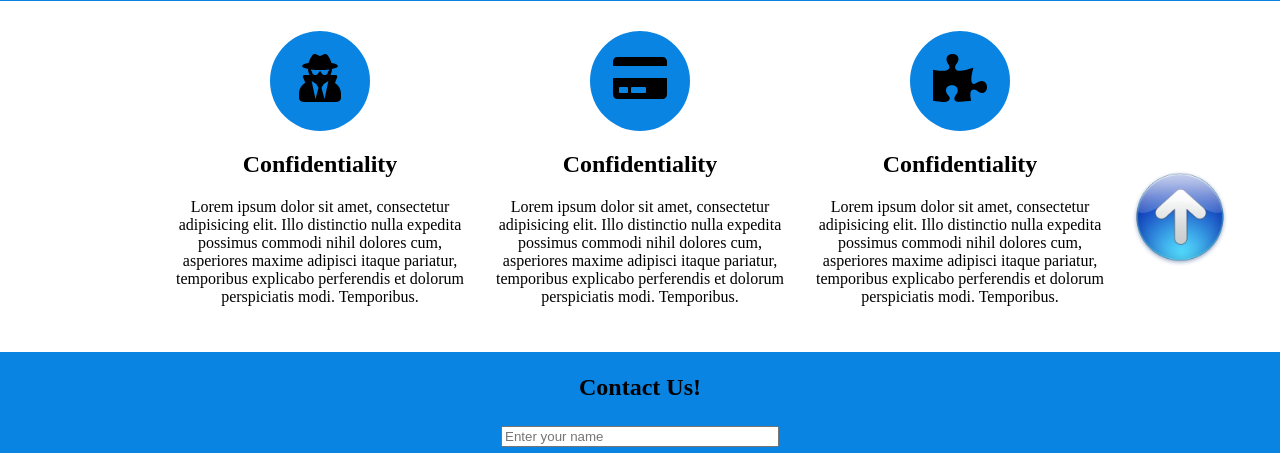
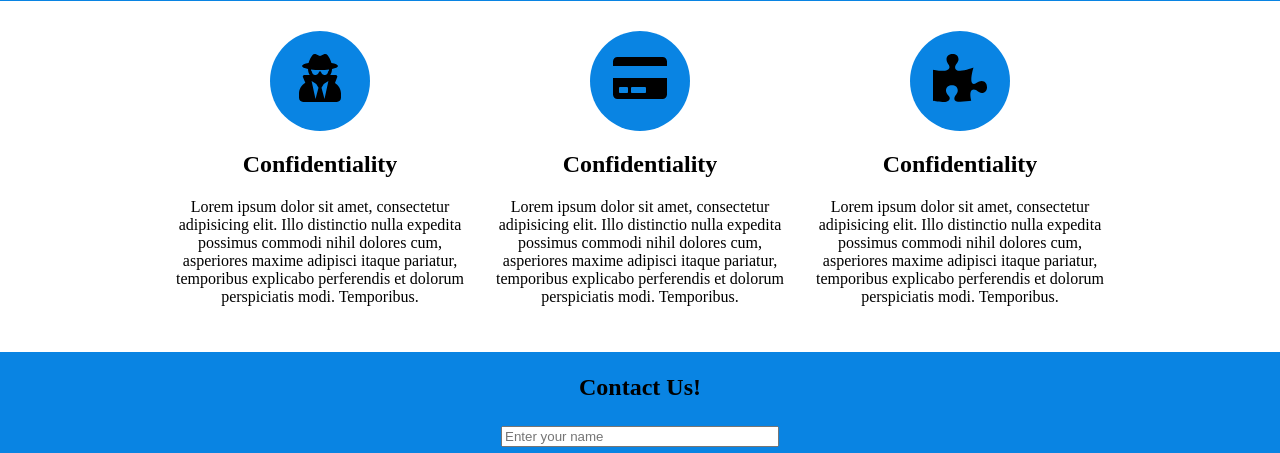
Before and after one commit to denkopach/WebHomeWork, a PHP site: page / in a window 1280 px wide. Shown: the part 477-930 px from the top of the page. Run offline with PHP 8.4, Linux system fonts and the light colour scheme; some libraries are stand-ins or nearby versions.

Commit message:
ready for check

```diff
--- a/WD_PS3/task1/script.js
+++ b/WD_PS3/task1/script.js
@@ -1,5 +1,6 @@
 $(document).ready(function() {
 	addList();
+
 	$('.dropdown').on('click', 'ul', function(event) {
 		const dropdownListEl = $('.dropdown_list');
 		dropdownListEl.slideToggle('fast');
--- a/WD_PS3/task2/script.js
+++ b/WD_PS3/task2/script.js
@@ -6,8 +6,17 @@ $(document).ready(function(){
         $('body,html').animate({scrollTop: top}, 500);
     });
 
+
     $('#up').on("click", function() {
         $('body, html').animate({scrollTop: 0},500);
         return false;
     });
+
+    $(window).scroll(function () {
+        if ($(this).scrollTop() > 100) {
+            $('#up').show('slow');
+        }else{
+            $('#up').hide('slow');
+        }
+    });
 })
--- a/WD_PS3/task2/style.css
+++ b/WD_PS3/task2/style.css
@@ -198,9 +198,10 @@ input.buy:active {
 }
 .button-up{
 	position: fixed;
-	bottom:50px;
-	right:50px;
+	bottom:0;
+	right:0;
 	cursor:pointer;
+	display: none;
 }
 .button-up img{
 	width: 100px;
```
